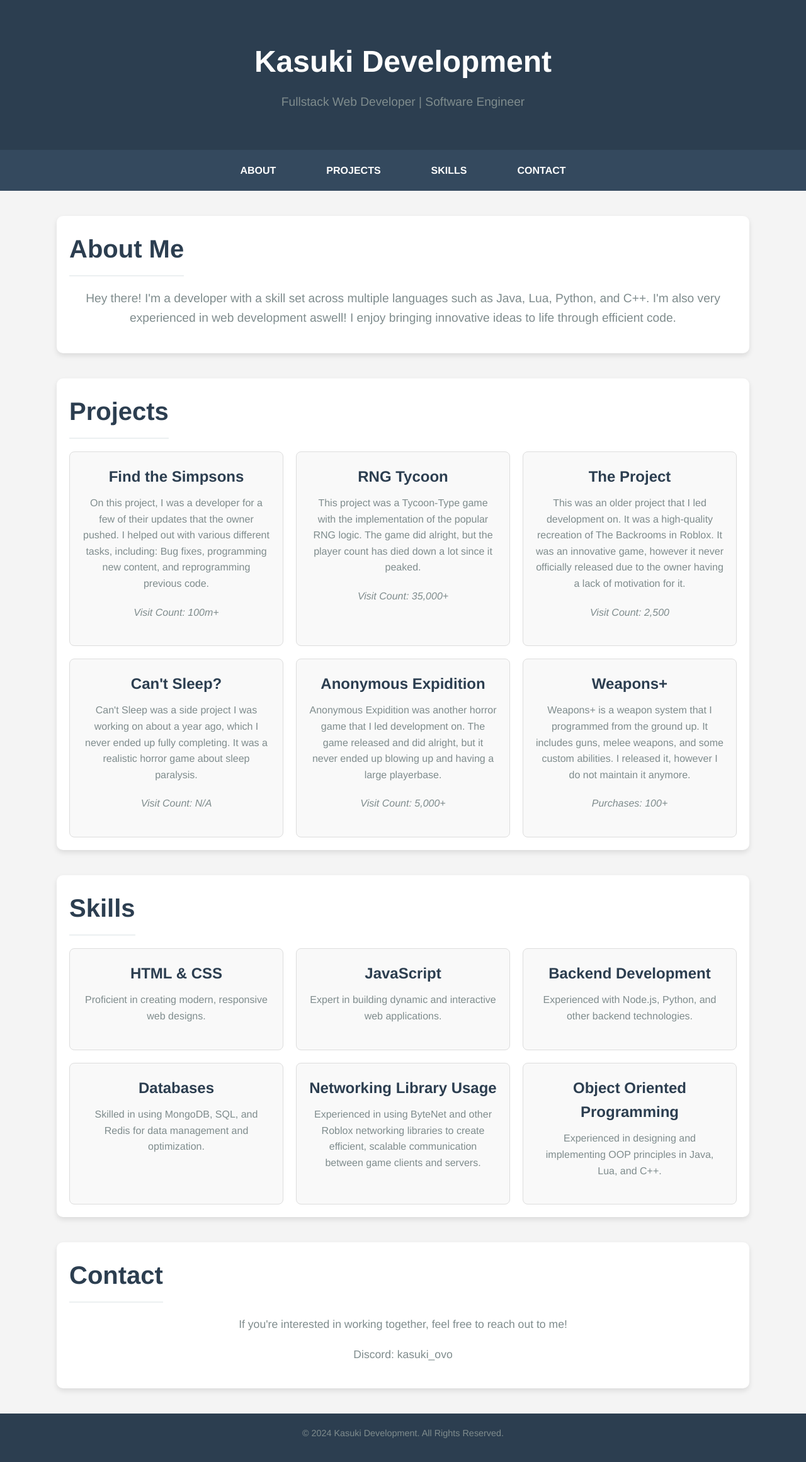
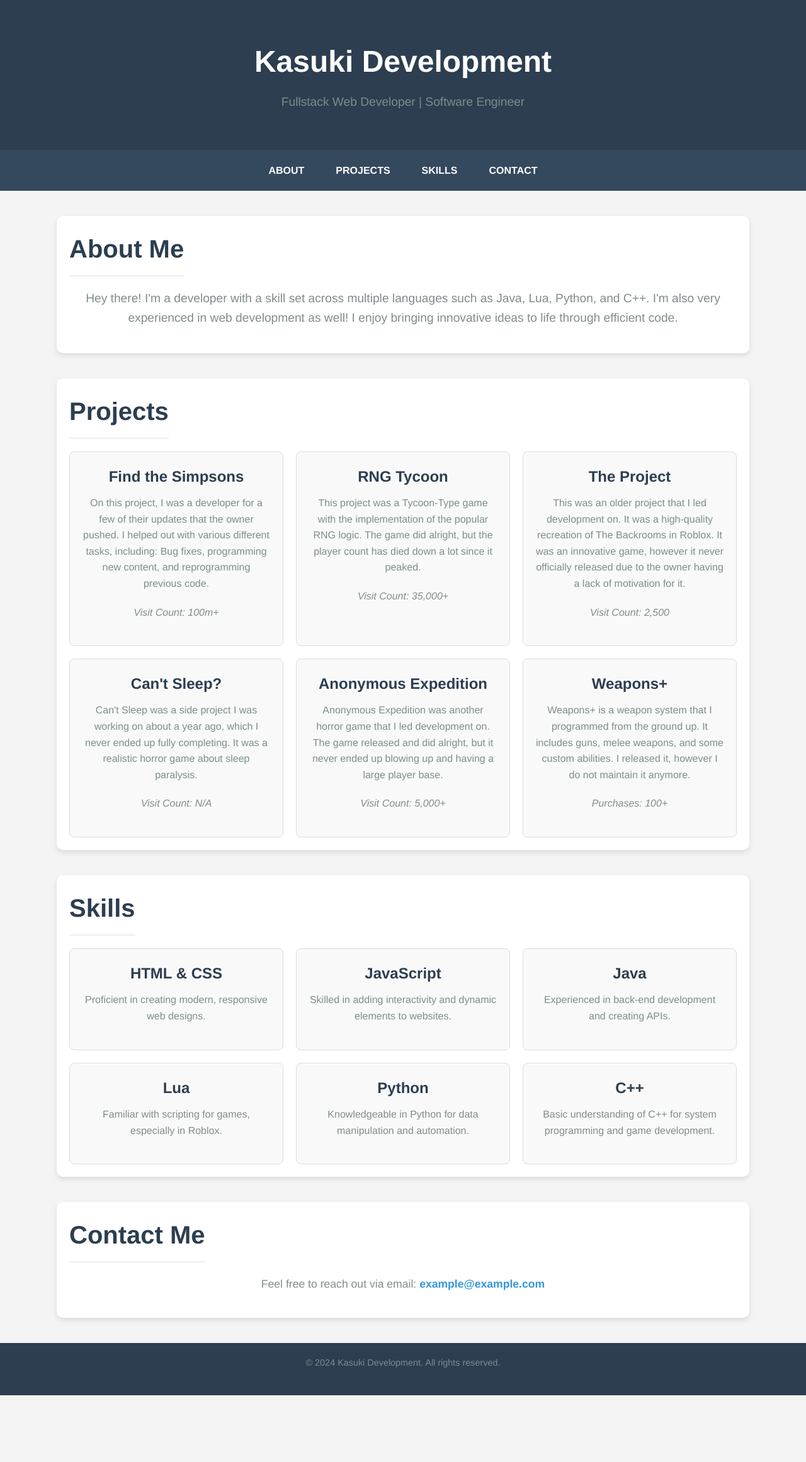
Before and after one commit to Tylers31/Portfolio, a plain HTML site: page index.html in a window 1280 px wide. Shown: the whole page at 63% size. After the commit the page ends 2216 px from the top, so only its background shows below. Drawn offline with Linux system fonts and the light colour scheme.

Commit message:
Update index.html

```diff
--- a/index.html
+++ b/index.html
@@ -48,6 +48,7 @@
         /* Navigation Bar */
         nav {
             display: flex;
+            flex-wrap: wrap; /* Allow wrapping for smaller screens */
             justify-content: center;
             background-color: #34495e;
             padding: 10px;
@@ -58,8 +59,8 @@
 
         nav a {
             color: white;
-            margin: 0 20px;
-            padding: 10px 20px;
+            margin: 0 10px; /* Reduced margin */
+            padding: 10px 15px; /* Reduced padding */
             font-size: 1rem;
             font-weight: bold;
             text-transform: uppercase;
@@ -162,16 +163,29 @@
         /* Media Queries */
         @media (max-width: 600px) {
             header h1 {
-                font-size: 2.2rem;
+                font-size: 2.5rem; /* Reduced font size for header */
+            }
+
+            header p {
+                font-size: 1rem; /* Reduced font size for paragraph */
             }
 
             nav a {
                 font-size: 0.9rem;
-                margin: 0 10px;
+                margin: 5px; /* Reduced margin */
+                padding: 8px 10px; /* Reduced padding */
             }
 
             h2 {
-                font-size: 2rem;
+                font-size: 2rem; /* Reduced font size for headings */
+            }
+
+            p {
+                font-size: 1rem; /* Reduced font size for paragraphs */
+            }
+
+            section {
+                margin: 20px; /* Reduced margin for sections */
             }
         }
     </style>
@@ -192,7 +206,7 @@
 
 <section id="about">
     <h2>About Me</h2>
-    <p>Hey there! I'm a developer with a skill set across multiple languages such as Java, Lua, Python, and C++. I'm also very experienced in web development aswell! I enjoy bringing innovative ideas to life through efficient code.</p>
+    <p>Hey there! I'm a developer with a skill set across multiple languages such as Java, Lua, Python, and C++. I'm also very experienced in web development as well! I enjoy bringing innovative ideas to life through efficient code.</p>
 </section>
 
 <section id="projects">
@@ -211,7 +225,7 @@
         <div class="grid-item">
             <h3>The Project</h3>
             <p>This was an older project that I led development on. It was a high-quality recreation of The Backrooms in Roblox. It was an innovative game, however it never officially released due to the owner having a lack of motivation for it.</p>
-            <p><em>Visit Count: 2,500 </em></p>
+            <p><em>Visit Count: 2,500</em></p>
         </div>
         <div class="grid-item">
             <h3>Can't Sleep?</h3>
@@ -219,8 +233,8 @@
             <p><em>Visit Count: N/A</em></p>
         </div>
         <div class="grid-item">
-            <h3>Anonymous Expidition</h3>
-            <p>Anonymous Expidition was another horror game that I led development on. The game released and did alright, but it never ended up blowing up and having a large playerbase.</p>
+            <h3>Anonymous Expedition</h3>
+            <p>Anonymous Expedition was another horror game that I led development on. The game released and did alright, but it never ended up blowing up and having a large player base.</p>
             <p><em>Visit Count: 5,000+</em></p>
         </div>
         <div class="grid-item">
@@ -231,7 +245,6 @@
     </div>
 </section>
 
-
 <section id="skills">
     <h2>Skills</h2>
     <div class="grid-container">
@@ -241,50 +254,35 @@
         </div>
         <div class="grid-item">
             <h3>JavaScript</h3>
-            <p>Expert in building dynamic and interactive web applications.</p>
+            <p>Skilled in adding interactivity and dynamic elements to websites.</p>
         </div>
         <div class="grid-item">
-            <h3>Backend Development</h3>
-            <p>Experienced with Node.js, Python, and other backend technologies.</p>
+            <h3>Java</h3>
+            <p>Experienced in back-end development and creating APIs.</p>
         </div>
         <div class="grid-item">
-            <h3>Databases</h3>
-            <p>Skilled in using MongoDB, SQL, and Redis for data management and optimization.</p>
+            <h3>Lua</h3>
+            <p>Familiar with scripting for games, especially in Roblox.</p>
         </div>
         <div class="grid-item">
-            <h3>Networking Library Usage</h3>
-            <p>Experienced in using ByteNet and other Roblox networking libraries to create efficient, scalable communication between game clients and servers.</p>
+            <h3>Python</h3>
+            <p>Knowledgeable in Python for data manipulation and automation.</p>
         </div>
         <div class="grid-item">
-            <h3>Object Oriented Programming</h3>
-            <p>Experienced in designing and implementing OOP principles in Java, Lua, and C++.</p>
+            <h3>C++</h3>
+            <p>Basic understanding of C++ for system programming and game development.</p>
         </div>
     </div>
 </section>
 
 <section id="contact">
-    <h2>Contact</h2>
-    <p>If you're interested in working together, feel free to reach out to me!</p>
-    <p>Discord: kasuki_ovo</p>
+    <h2>Contact Me</h2>
+    <p>Feel free to reach out via email: <a href="mailto:example@example.com">example@example.com</a></p>
 </section>
 
 <footer>
-    <p>&copy; 2024 Kasuki Development. All Rights Reserved.</p>
+    <p>&copy; 2024 Kasuki Development. All rights reserved.</p>
 </footer>
-
-<script>
-    // Smooth scroll for anchor links
-    document.querySelectorAll('nav a').forEach(anchor => {
-        anchor.addEventListener('click', function(e) {
-            e.preventDefault();
-
-            const targetId = this.getAttribute('href').substring(1);
-            document.getElementById(targetId).scrollIntoView({
-                behavior: 'smooth'
-            });
-        });
-    });
-</script>
 
 </body>
 </html>
```
